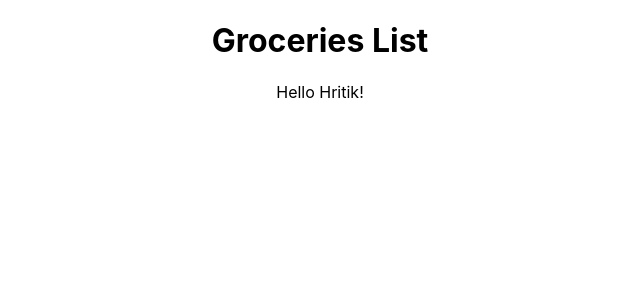
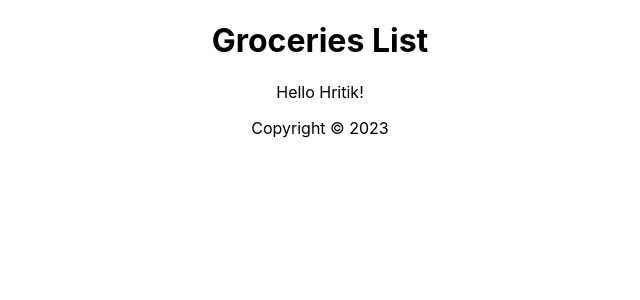
Before and after one commit to aa6443/01tut, a React (Create React App) app: page / in a window 1280 px wide. Shown: the top 300 px of the page, without its empty margins (320-960 px from the left). Built offline with nearby package versions, Linux system fonts and the light colour scheme.

Commit message:
functional components in react

```diff
--- a/src/App.js
+++ b/src/App.js
@@ -1,13 +1,14 @@
 import './App.css';
 import Header from './Header';
 import Content from './Content';
-
+import Footer from './Footer';
 function App() {
 
   return (
     <div className="App">
-      <Header />
+       <Header />             {/*custom component   */}
       <Content />
+      <Footer />
     </div>
   );
 }
--- /dev/null
+++ b/src/Footer.js
@@ -0,0 +1,12 @@
+  import React from 'react'
+
+const Footer = () => {
+    const today = new Date();
+  return (
+    <footer>
+        <p>Copyright &copy; {today.getFullYear()}</p>
+    </footer>
+  )
+}
+
+export default Footer
```
